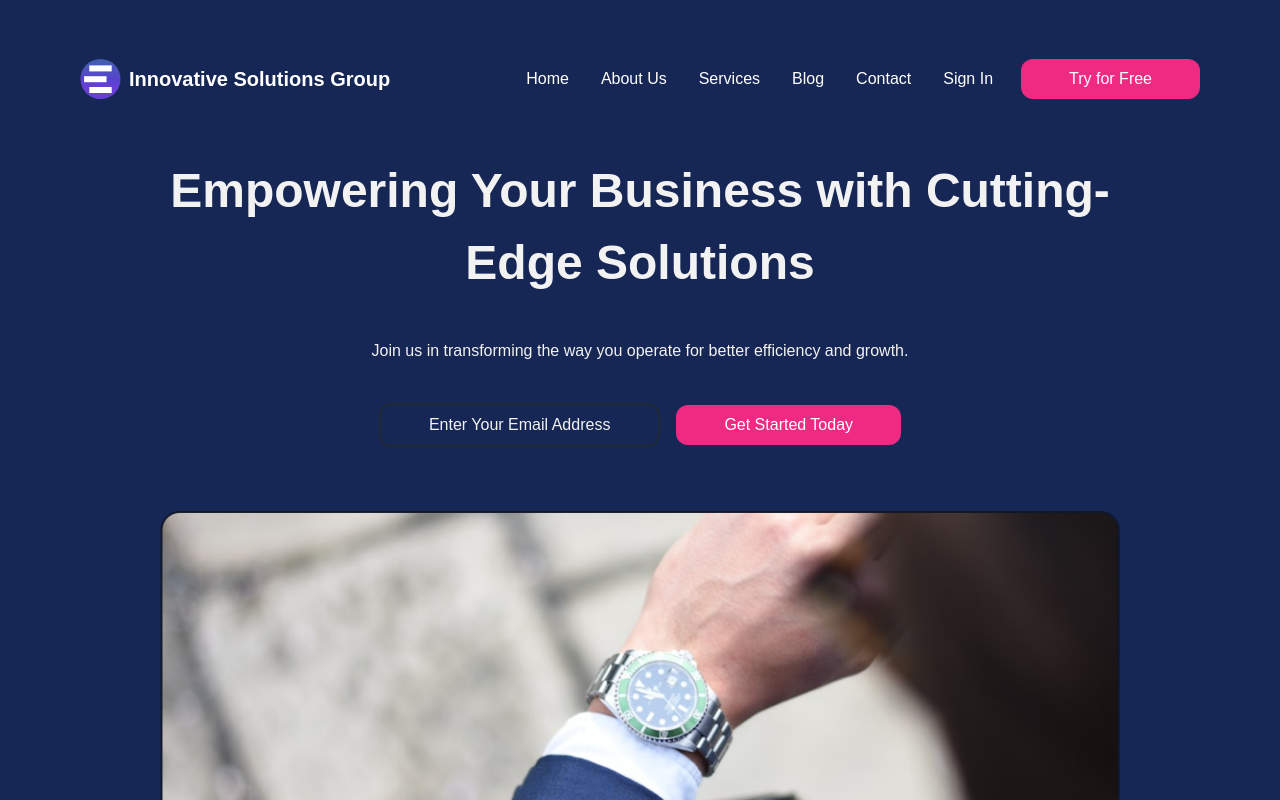
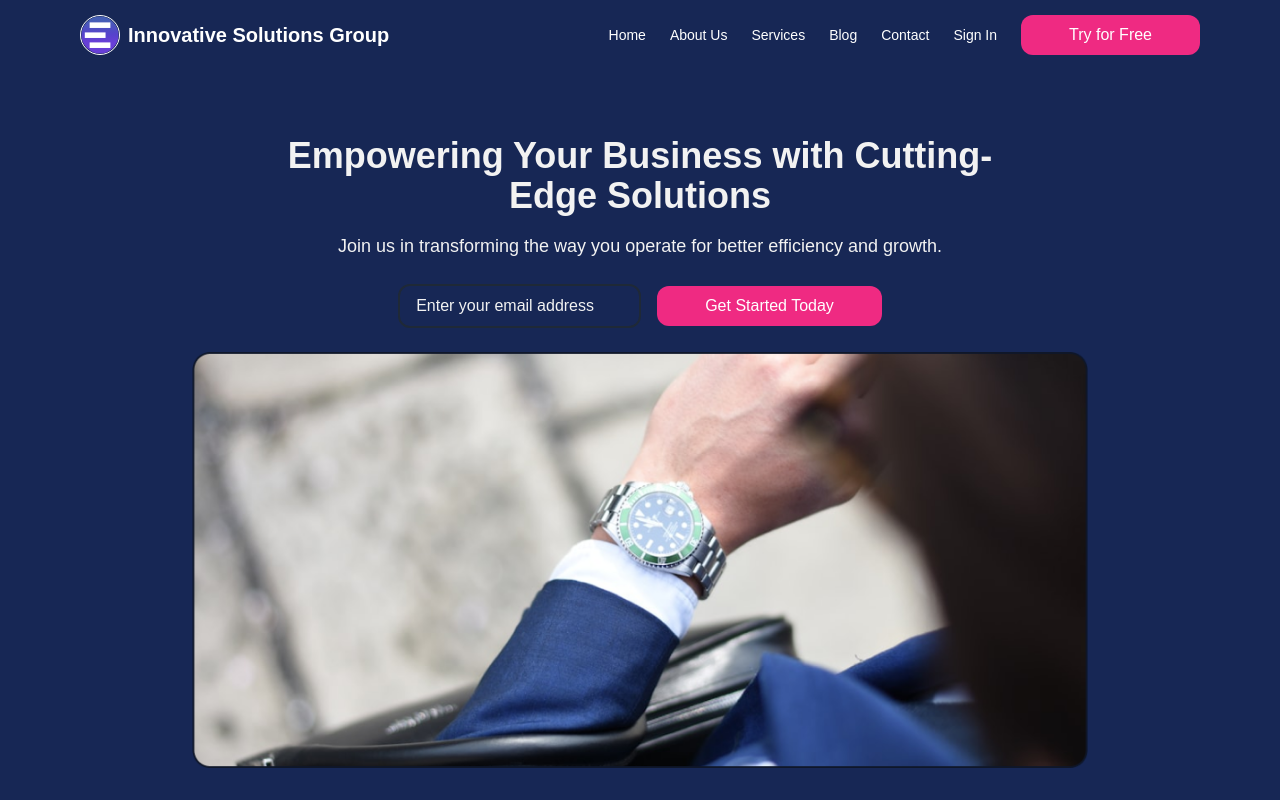
Before and after one commit to Petergya/work2, a Next.js app: page / in a window 1280 px wide. Shown: the top 800 px of the page. Built offline with nearby package versions, Linux system fonts and the light colour scheme.

Commit message:
Add Next.js application

```diff
--- a/src/component/Hero.jsx
+++ b/src/component/Hero.jsx
@@ -1,51 +1,47 @@
+
 
 
 import Image from "next/image";
 
 export default function Hero() {
   return (
-
-      <div className="w-full h-full flex flex-col bg-yellow-800">
-
-        <div className="w-full flex relative bg-white">
+    <div className="w-full h-full md:pt-24  flex  flex-col bg-[#172755]">
+      <div className="w-full flex flex-col items-center px-6 md:px-20 lg:px-40 py-10 bg-[#172755] text-white">
 
 
-          <div className="w-full px-40 flex gap-10 flex-col justify-center items-center h-[1000px] bg-[#172755] ">
-
-            <h3 className="w-fit text-[48px] text-center font-semibold text-[#F2F2F2] mt-28 ">
+        <div className="w-full text-center flex flex-col gap-4 max-w-3xl">
+          <h3 className="text-2xl md:text-3xl lg:text-4xl font-semibold text-[#F2F2F2]">
             Empowering Your Business with Cutting-Edge Solutions
           </h3>
-
-            <p className=" items-center text-center text-[#F2F2F2]">
+          <p className="text-sm md:text-base lg:text-lg text-[#F2F2F2]">
             Join us in transforming the way you operate for better efficiency and growth.
           </p>
+        </div>
 
-            <div className="flex flex-col md:flex-row justify-center items-center gap-4">
-              <button className="border-2 border-gray-800 text-[#F2F2F2] px-12 py-2 rounded-xl transition-colors">
-                Enter Your Email Address
-              </button>
 
-              <button className="bg-[#EF2A82] text-white px-12 py-2 rounded-xl hover:bg-[#D9236E] transition-colors">
+        <div className="flex flex-col md:flex-row justify-center items-center gap-4 mt-6">
+          <input
+            type="email"
+            placeholder="Enter your email address"
+            className="border-2 border-gray-800 text-[#F2F2F2] bg-transparent px-4 py-2 rounded-xl placeholder-[#F2F2F2] text-center md:text-left w-full md:w-auto"
+          />
+          <button className="bg-[#EF2A82] text-white px-6 md:px-12 py-2 rounded-xl hover:bg-[#D9236E] transition-colors w-full md:w-auto">
             Get Started Today
           </button>
         </div>
 
 
-            <div className="flex justify-center items-center mt-6">
+        <div className="flex justify-center items-center mt-6 w-full max-w-4xl">
           <Image
             src="/images/hero.png"
             alt="Hero Image"
             width={1000}
             height={465}
-                className="object-cover"
+            className="object-cover rounded-lg"
           />
         </div>
 
       </div>
-
     </div>
-
-      </div>
-
   );
 }
--- a/src/components/layout/Footer.jsx
+++ b/src/components/layout/Footer.jsx
@@ -1,73 +1,56 @@
 
-export default function Footer() {
+
+"use client"
+import CustomBackgroundButton from "../common/CustomBackgroundButton";
+
+export default function Navbar() {
+  const navItems = [
+    { title: "Home", link: "" },
+    { title: "About Us", link: "" },
+    { title: "Services", link: "" },
+    { title: "Blog", link: "" },
+    { title: "Contact", link: "" },
+    { title: "Sign In", link: "" },
+    { title: "Try for Free", link: "" },
+  ];
+
   return (
-      <footer className="bg-[#172755] text-[#B3B3B3] py-8 px-4">
-        <div className=" mx-auto grid grid-cols-2 md:grid-cols-4 gap-4 text-sm">
-          <div>
-            <h3 className="font-semibold mb-3 text-[16px] ">Features</h3>
-            <ul className="space-y-2 text-[#FFFFFF]">
-              <li>24/7 Support</li>
-              <li>Custom Solutions</li>
-              <li>User-Friendly Interface</li>
-              <li>Data Security</li>
-              <li>Scalable Technology</li>
-            </ul>
+    <div className="w-full h-[158px] px-20 fixed z-[10] flex items-center justify-between bg-[#172755] mb-8">
+      <div className="w-fit flex flex-row items-center h-fit gap-2">
+        <svg width="41" height="40" viewBox="0 0 41 40" fill="none" xmlns="http://www.w3.org/2000/svg">
+          <rect x="0.5" width="40" height="40" rx="20" fill="url(#paint0_linear_1_20)" />
+          <rect x="9.3" y="6.4" width="22.4" height="6" fill="white" />
+          <rect x="4.1" y="17.2" width="22.4" height="6" fill="white" />
+          <rect x="9.3" y="28" width="22.4" height="6" fill="white" />
+          <defs>
+            <linearGradient id="paint0_linear_1_20" x1="20.5" y1="0" x2="20.5" y2="40" gradientUnits="userSpaceOnUse">
+              <stop offset="0.09375" stopColor="#455EB5" />
+              <stop offset="0.484375" stopColor="#5643CC" />
+              <stop offset="0.692708" stopColor="#673FD7" />
+            </linearGradient>
+          </defs>
+        </svg>
+        <h3 className="text-[20px] text-white leading-[42px] font-semibold">Innovative Solutions Group</h3>
       </div>
 
-          <div>
-            <h3 className="font-semibold mb-3 text-[16px]">Our Products</h3>
-            <ul className="space-y-2 text-[#FFFFFF]">
-              <li>Consulting Services</li>
-              <li>Software Solutions</li>
-              <li>Cloud Services</li>
-              <li>Mobile Applications</li>
-              <li>Data Analytics</li>
-            </ul>
+      <div className="w-fit h-fit flex gap-6 items-center">
+        {navItems.map((value, l) =>
+          value.title !== "Try for Free" ? (
+            <div
+              key={l}
+              className={`${value.title === "Shop Now" ? "text-[#BBA27B]" : "text-white"} px-1 text-[16px]`}
+            >
+              {value.title}
             </div>
-
-          <div>
-            <h3 className="  mb-4 text-[16px]">About Us</h3>
-            <ul className="space-y-2 text-[#FFFFFF]">
-              <li>Our Mission</li>
-              <li>Our Vision</li>
-              <li>Our Team</li>
-              <li>Careers</li>
-              <li>Contact Us</li>
-            </ul>
-          </div>
-
-          <div>
-            <h3 className=" mb-4 text-[16px]">Follow Us</h3>
-            <ul className="space-y-2 text-[#FFFFFF]">
-              <li>Facebook</li>
-              <li>Twitter</li>
-              <li>LinkedIn</li>
-              <li>Instagram</li>
-              <li>YouTube</li>
-            </ul>
-          </div>
-
-          <div className="border-t border-gray-700 mt-8 pt-4">
-          <div className="flex items-center space-x-2 mb-4">
-            <div className="w-10 h-6 "><svg width="33" height="32" viewBox="0 0 33 32" fill="none" xmlns="http://www.w3.org/2000/svg">
-<path d="M16.5 0C20.1819 0 23.1667 2.98477 23.1667 6.66667H9.83333C9.83333 2.98477 12.8181 0 16.5 0Z" fill="#1A1A1A"/>
-<path d="M8.5 16C8.5 11.5817 12.0817 8 16.5 8C20.9183 8 24.5 11.5817 24.5 16C24.5 20.4183 20.9183 24 16.5 24C12.0817 24 8.5 20.4183 8.5 16Z" fill="#1A1A1A"/>
-<path d="M7.16667 9.3335C3.48477 9.3335 0.5 12.3183 0.5 16.0002C0.5 19.6821 3.48477 22.6669 7.16667 22.6669V9.3335Z" fill="#1A1A1A"/>
-<path d="M32.5 16.0002C32.5 19.6821 29.5152 22.6669 25.8333 22.6669V9.3335C29.5152 9.3335 32.5 12.3183 32.5 16.0002Z" fill="#1A1A1A"/>
-<path d="M9.83333 25.3335C9.83333 29.0154 12.8181 32.0002 16.5 32.0002C20.1819 32.0002 23.1667 29.0154 23.1667 25.3335H9.83333Z" fill="#1A1A1A"/>
-<path d="M25.8333 2.6665C28.0425 2.6665 29.8333 4.45736 29.8333 6.6665H25.8333V2.6665Z" fill="#1A1A1A"/>
-<path d="M25.8333 29.3335C28.0425 29.3335 29.8333 27.5427 29.8333 25.3335H25.8333V29.3335Z" fill="#1A1A1A"/>
-<path d="M3.16667 6.6665C3.16667 4.45736 4.95753 2.6665 7.16667 2.6665V6.6665H3.16667Z" fill="#1A1A1A"/>
-<path d="M3.16667 25.3335C3.16667 27.5427 4.95753 29.3335 7.16667 29.3335V25.3335H3.16667Z" fill="#1A1A1A"/>
-</svg>
-</div>
-            <span className="font-semibold text-[#E6E6E6]">Innovative Solutions Group</span>
-          </div>
-          <p className="text-gray-400 text-sm">© 2023 Innovative Solutions Group. All Rights Reserved.</p>
+          ) : (
+            <CustomBackgroundButton
+              key={l}
+              text={value.title}
+              className="bg-red-500 border border-red-700 text-white px-4 py-2 rounded-md"
+            />
+          )
+        )}
       </div>
     </div>
-
-
-      </footer>
   );
 }
--- a/src/components/layout/Navbar.jsx
+++ b/src/components/layout/Navbar.jsx
@@ -1,64 +1,13 @@
 
 
-// import CustomBackgroundButton from "../common/CustomBackgroundButton";
 
-// export default function Navbar() {
-//   const navItems = [
-//     { title: "Home", link: "" },
-//     { title: "About Us", link: "" },
-//     { title: "Services", link: "" },
-//     { title: "Blog", link: "" },
-//     { title: "Contact", link: "" },
-//     { title: "Sign In", link: "" },
-//     { title: "Try for Free", link: "" },
-//   ];
-
-//   return (
-//     <div className="w-full h-[158px] px-20 fixed z-[10] flex items-center justify-between bg-transparent mb-8 ">
-//       <div className="w-fit flex flex-row items-center h-fit gap-2">
-//         <svg width="41" height="40" viewBox="0 0 41 40" fill="none" xmlns="http://www.w3.org/2000/svg">
-//           <rect x="0.5" width="40" height="40" rx="20" fill="url(#paint0_linear_1_20)" />
-//           <rect x="9.3" y="6.4" width="22.4" height="6" fill="white" />
-//           <rect x="4.1" y="17.2" width="22.4" height="6" fill="white" />
-//           <rect x="9.3" y="28" width="22.4" height="6" fill="white" />
-//           <defs>
-//             <linearGradient id="paint0_linear_1_20" x1="20.5" y1="0" x2="20.5" y2="40" gradientUnits="userSpaceOnUse">
-//               <stop offset="0.09375" stopColor="#455EB5" />
-//               <stop offset="0.484375" stopColor="#5643CC" />
-//               <stop offset="0.692708" stopColor="#673FD7" />
-//             </linearGradient>
-//           </defs>
-//         </svg>
-//         <h3 className="text-[20px] text-white leading-[42px] font-semibold">Innovative Solutions Group</h3>
-//       </div>
-
-//       <div className="w-fit h-fit flex gap-6 items-center">
-//         {navItems.map((value, l) =>
-//           value.title !== "Try for Free" ? (
-//             <div
-//               key={l}
-//               className={`${value.title === "Shop Now" ? "text-[#BBA27B]" : "text-white"} px-1 text-[16px]`}
-//             >
-//               {value.title}
-//             </div>
-//           ) : (
-//             <CustomBackgroundButton
-//               key={l}
-//               text={value.title}
-//               className="bg-red-500 border border-red-700 text-white px-4 py-2 rounded-md"
-//             />
-//           )
-//         )}
-//       </div>
-//     </div>
-//   );
-// }
 "use client"
+import CustomBackgroundButton from "../common/CustomBackgroundButton";
 import { useState } from "react";
-import CustomBackgroundButton from "../common/CustomBackgroundButton";
+import { FaBars, FaTimes } from "react-icons/fa";
 
 export default function Navbar() {
-  const [isMenuOpen, setIsMenuOpen] = useState(false);
+  const [menuOpen, setMenuOpen] = useState(false);
 
   const navItems = [
     { title: "Home", link: "" },
@@ -70,13 +19,11 @@ export default function Navbar() {
     { title: "Try for Free", link: "" },
   ];
 
-  const toggleMenu = () => {
-    setIsMenuOpen(!isMenuOpen);
-  };
+  return (
+    <div className="w-full h-[70px] px-6 md:px-20 fixed z-10 flex items-center justify-between bg-[#172755] mb-8">
 
-  return (
-    <div className="w-full h-[158px] px-6 lg:px-20 fixed z-[10] flex items-center justify-between bg-transparent mb-8">
-      <div className="w-fit flex items-center gap-2">
+      <div className="flex items-center gap-2">
+        <div className="w-10 h-10 rounded-full border border-white flex items-center justify-center bg-[#172755]">
         <svg width="41" height="40" viewBox="0 0 41 40" fill="none" xmlns="http://www.w3.org/2000/svg">
           <rect x="0.5" width="40" height="40" rx="20" fill="url(#paint0_linear_1_20)" />
           <rect x="9.3" y="6.4" width="22.4" height="6" fill="white" />
@@ -90,34 +37,52 @@ export default function Navbar() {
             </linearGradient>
           </defs>
         </svg>
+        </div>
         <h3 className="text-[20px] text-white leading-[42px] font-semibold">Innovative Solutions Group</h3>
       </div>
 
-      <div className="lg:hidden flex items-center">
-        {/* Toggle Button */}
-        <button onClick={toggleMenu} className="text-white">
-          {isMenuOpen ? "✖" : "☰"}
-        </button>
-      </div>
 
-      <div className={`lg:flex ${isMenuOpen ? "flex" : "hidden"} w-full lg:w-auto flex-col lg:flex-row lg:gap-6 items-center mt-4 lg:mt-0`}>
-        {navItems.map((value, index) =>
-          value.title !== "Try for Free" ? (
-            <div
-              key={index}
-              className={`${value.title === "Shop Now" ? "text-[#BBA27B]" : "text-white"} px-1 text-[16px]`}
-            >
-              {value.title}
+      { <div className="hidden md:flex gap-6 items-center">
+        {navItems.map((item, index) =>
+          item.title !== "Try for Free" ? (
+            <div key={index} className="text-white text-sm ">
+              {item.title}
             </div>
           ) : (
             <CustomBackgroundButton
               key={index}
-              text={value.title}
-              className="bg-red-500 border border-red-700 text-white px-4 py-2 rounded-md"
+              text={item.title}
+              className="bg-red-500 border border-red-700 text-white px-4 py-1 rounded-md"
             />
           )
         )}
+      </div> }
+
+
+      <div className="md:hidden  flex items-center">
+        <button onClick={() => setMenuOpen(!menuOpen)}>
+          {menuOpen ? <FaTimes className="text-white" /> : <FaBars className="text-white" />}
+        </button>
       </div>
+
+
+      {menuOpen && (
+        <div className="md:hidden  sm:hidden absolute top-[70px] left-0 w-full border-y bg-[#172755] flex flex-col items-center gap-4 py-4 z-20">
+          {navItems.map((item, index) =>
+            item.title !== "Try for Free" ? (
+              <div key={index} className="text-white text-sm">
+                {item.title}
+              </div>
+            ) : (
+              <CustomBackgroundButton
+                key={index}
+                text={item.title}
+                className="bg-red-500 border border-red-700 text-white px-4 py-1 rounded-md"
+              />
+            )
+          )}
+        </div>
+      )}
     </div>
   );
 }
```
Lines whose indentation alone changed are shown as unchanged.
